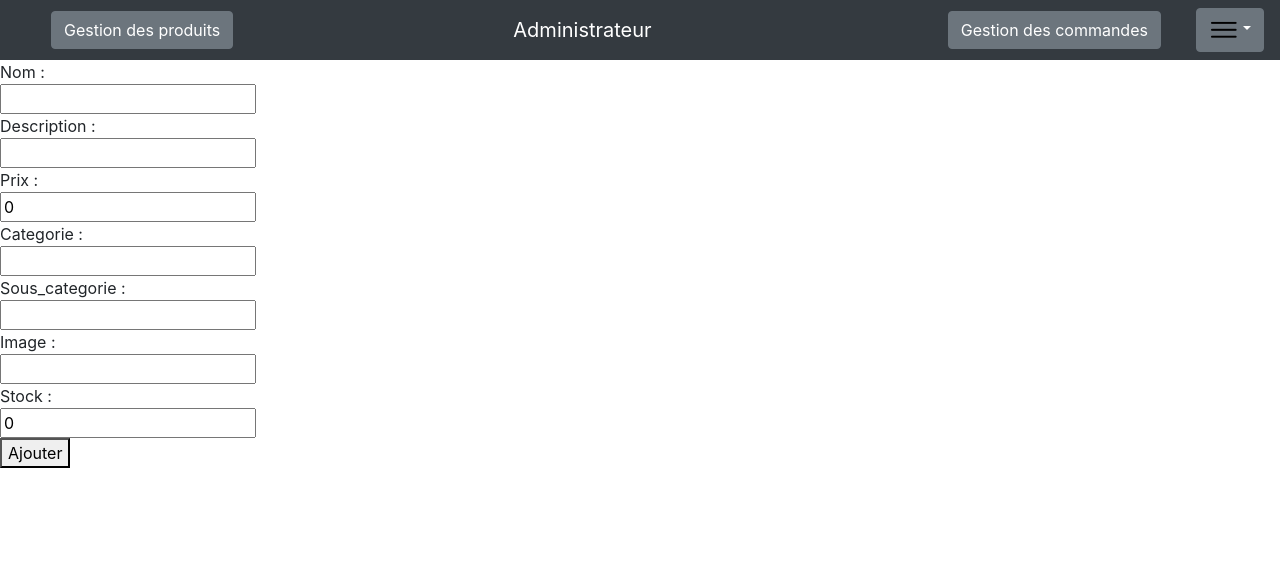
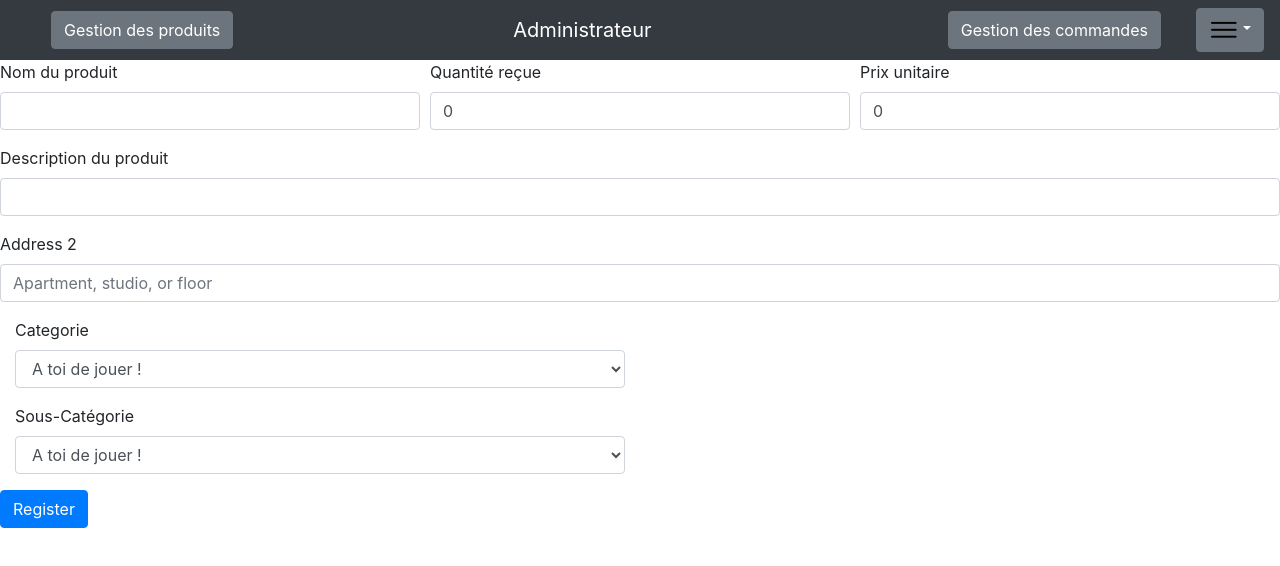
Before and after one commit to SchCyril/Fil-Rouge, an Angular app in the folder Projet-Fil-Rouge/Fil-Rouge-FrontEnd/: page /CreerProduit in a window 1280 px wide. Shown: the top 566 px of the page. Built offline with nearby package versions, Linux system fonts and the light colour scheme.

Commit message:
Formulaire

```diff
--- a/Projet-Fil-Rouge/Fil-Rouge-FrontEnd/src/app/creer-produit-admin/creer-produit-admin.component.html
+++ b/Projet-Fil-Rouge/Fil-Rouge-FrontEnd/src/app/creer-produit-admin/creer-produit-admin.component.html
@@ -1,17 +1,94 @@
+<!-- <div class="form justity-content-center">
+  <form>
+    <div class="row">
+      <div class="col">
+        Nom :<br>
+        <input type="text" name="nom" #champNom="ngModel" [(ngModel)]="produitNew.nom" /><br>
+      </div>
+
+      <div class="col">
+        Stock : <br>
+        <input type="number" name="stock" #champStock="ngModel" [(ngModel)]="produitNew.stock" /><br>
+      </div>
+
+      <div class="col">
+        Prix : <br>
+        <input type="number" name="prix" #champPrix="ngModel" [(ngModel)]="produitNew.prix" /><br>
+      </div>
+
+    </div>
+
+
+    <div class="row">
+      <div class="col">
+        Categorie : <br>
+        <input type="text" name="categorie" #champsCategorie="ngModel" [(ngModel)]="produitNew.categorie" /><br>
+      </div>
+
+      <div class="col">
+        Sous_categorie : <br>
+        <input type="text" name="sous_categorie" #champSous_categorie="ngModel"
+          [(ngModel)]="produitNew.sous_categorie" /><br>
+      </div>
+
+      <div class="col">
+        Image : <br>
+        <input type="text" name="image" #champImage="ngModel" [(ngModel)]="produitNew.image" /><br>
+      </div>
+    </div>
+    <div class="row">
+      Description : <br>
+      <input type="text" name="desc" #champDescription="ngModel" [(ngModel)]="produitNew.desc" /><br>
+    </div>
+    <button type="submit" (click)="creation()">Ajouter</button>
+  </form>
+</div>
+ -->
+
+
 <form>
-  Nom :<br>
-  <input type="text" name="nom" #champNom="ngModel" [(ngModel)]="produitNew.nom" /><br>
-  Description : <br>
-  <input type="text" name="desc" #champPseudo="ngModel" [(ngModel)]="produitNew.desc" /><br>
-  Prix : <br>
-  <input type="number" name="prix" #champUrl="ngModel" [(ngModel)]="produitNew.prix" /><br>
-  Categorie : <br>
-  <input type="text" name="categorie" #champsdsqm="ngModel" [(ngModel)]="produitNew.categorie" /><br>
-  Sous_categorie : <br>
-  <input type="text" name="sous_categorie" #champmqsldq="ngModel" [(ngModel)]="produitNew.sous_categorie" /><br>
-  Image : <br>
-  <input type="text" name="image" #champsqmdqsq="ngModel" [(ngModel)]="produitNew.image" /><br>
-  Stock : <br>
-  <input type="number" name="stock" #champMazpoza="ngModel" [(ngModel)]="produitNew.stock" /><br>
-  <button type="submit" (click)="creation()">Ajouter</button>
+  <div class="form-row">
+    <div class="form-group col-md-4">
+      <label for="nom">Nom du produit</label>
+      <input type="text" class="form-control" name="nom" #champNom="ngModel" [(ngModel)]="produitNew.nom" />
+    </div>
+    <div class="form-group col-md-4">
+      <label for="Quantité">Quantité reçue</label>
+      <input type="number" class="form-control" name="stock" #champStock="ngModel" [(ngModel)]="produitNew.stock" />
+    </div>
+    <div class="form-group col-md-4">
+      <label for="prix">Prix unitaire</label>
+      <input type="number" class="form-control" name="prix" #champPrix="ngModel" [(ngModel)]="produitNew.prix" />
+    </div>
+  </div>
+  <div class="form-group">
+    <label for="text">Description du produit</label>
+    <input type="text" name="desc" class="form-control" #champDescription="ngModel" [(ngModel)]="produitNew.desc" />
+  </div>
+  <div class="form-group">
+    <label for="inputAddress2">Address 2</label>
+    <input type="text" class="form-control" id="inputAddress2" placeholder="Apartment, studio, or floor">
+  </div>
+  <div class="form-group col-md-6">
+    <label for="inputState">Categorie</label>
+    <select id="inputState" class="form-control">
+      <option selected>A toi de jouer !</option>
+      <option>Livre</option>
+      <option>Jeux Videos</option>
+      <option>DVD</option>
+    </select>
+  </div>
+  <div class="form-group col-md-6">
+    <label for="inputState">Sous-Catégorie</label>
+    <select id="inputState" class="form-control">
+      <option selected>A toi de jouer !</option>
+      <option>Livre</option>
+      <option>Jeux Videos</option>
+      <option>DVD</option>
+    </select>
+  </div>
+
+  <div class="justity-content-center">
+    <button type="submit" class="btn btn-primary">Register</button>
+  </div>
 </form>
```
